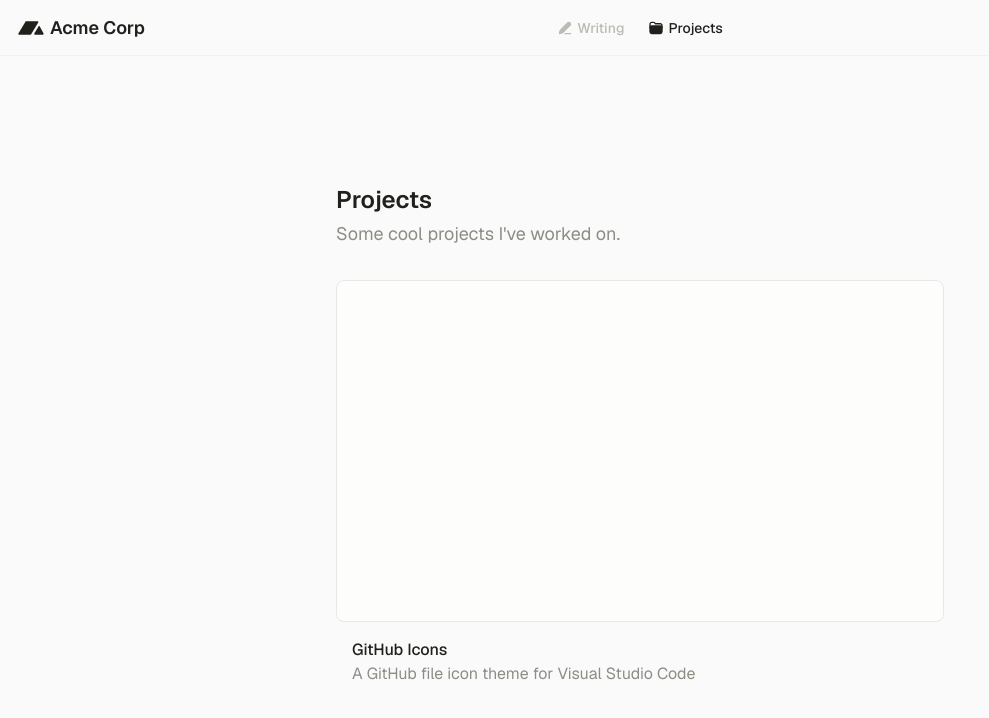
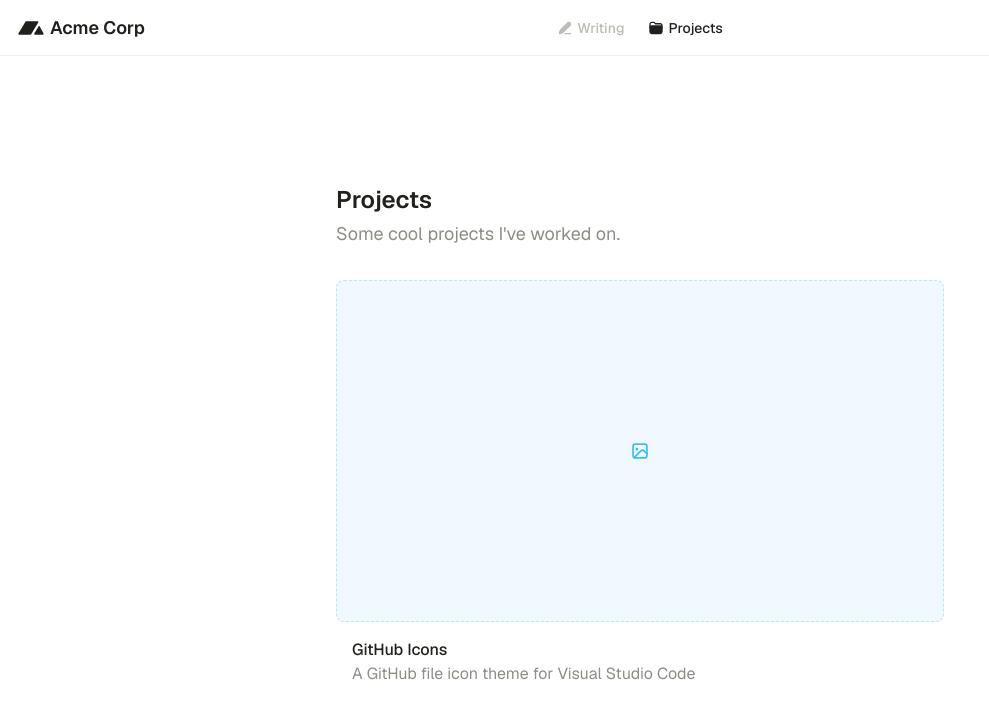
Before and after one commit to juwanpetty/juwanpetty.com, a Next.js app: page /projects in a window 1280 px wide. Shown: the top 718 px of the page, without its empty margins (0-989 px from the left). Built offline with nearby package versions, Linux system fonts and the light colour scheme.

Commit message:
minor changes

```diff
--- a/app/layout.tsx
+++ b/app/layout.tsx
@@ -21,7 +21,7 @@
     <html lang="en" suppressHydrationWarning>
       <body
         className={cn(
-          "bg-neutral-50 font-sans text-neutral-900 transition-colors dark:bg-neutral-900",
+          "bg-white font-sans text-neutral-900 transition-colors dark:bg-neutral-900",
           `${inter.variable} ${GeistSans.variable} ${GeistMono.variable}`
         )}
       >
--- a/app/projects/page.tsx
+++ b/app/projects/page.tsx
@@ -1,6 +1,7 @@
 import { Metadata } from "next";
 import { MainLayout } from "@components/MainLayout";
 import projects from "@data/projects.json";
+import { ImagePlaceholder } from "@components/ImagePlaceholder";
 
 export const metadata: Metadata = {
   title: "Projects — Juwan Petty",
@@ -22,7 +23,7 @@
       rel="noopener noreferrer"
       className="space-y-4"
     >
-      <div className="aspect-video w-full rounded-lg border border-sand-4 bg-sand-1" />
+      <ImagePlaceholder className="aspect-video" />
       <div className="px-4">
         <h2 className="text-base font-medium text-sand-12">{title}</h2>
         <p className="text-base text-sand-9">{description}</p>
--- a/components/BottomNavigation.tsx
+++ b/components/BottomNavigation.tsx
@@ -29,7 +29,7 @@
 
 export function BottomNavigation() {
   return (
-    <div className="fixed bottom-0 left-0 z-10 flex h-[var(--bottom-nav-height)] w-full items-center justify-center gap-6 border-t border-solid border-sand-3 bg-neutral-50 px-4 py-2 dark:bg-neutral-900 sm:hidden">
+    <div className="fixed bottom-0 left-0 z-10 flex h-[var(--bottom-nav-height)] w-full items-center justify-center gap-6 border-t border-solid border-neutral-200 bg-white px-4 py-2 dark:bg-neutral-900 sm:hidden">
       <NavLink href="/" hrefMatches={["/", "/writing"]}>
         <svg
           xmlns="http://www.w3.org/2000/svg"
--- /dev/null
+++ b/components/ImagePlaceholder.tsx
@@ -0,0 +1,46 @@
+import React from "react";
+import { cn } from "@utilities/merge-classnames";
+
+type Props = {
+  className?: string;
+};
+
+export function ImagePlaceholder({ className }: Props) {
+  return (
+    <div
+      className={cn(
+        "flex aspect-square w-full items-center justify-center rounded-lg border border-dashed border-sky-200 bg-sky-50 text-sky-400 dark:border-sky-700 dark:bg-sky-900 dark:text-sky-500",
+        className
+      )}
+    >
+      <svg
+        xmlns="http://www.w3.org/2000/svg"
+        width="18"
+        height="18"
+        viewBox="0 0 18 18"
+        className="size-5 min-w-5"
+      >
+        <g
+          fill="none"
+          strokeLinecap="round"
+          strokeLinejoin="round"
+          strokeWidth="1.5"
+          stroke="currentColor"
+        >
+          <path d="M3.762,14.989l6.074-6.075c.781-.781,2.047-.781,2.828,0l2.586,2.586" />
+          <rect x="2.75" y="2.75" width="12.5" height="12.5" rx="2" ry="2" />
+          <circle
+            cx="6.25"
+            cy="7.25"
+            r="1.25"
+            fill="currentColor"
+            data-stroke="none"
+            stroke="none"
+          />
+        </g>
+      </svg>
+    </div>
+  );
+}
+
+export default ImagePlaceholder;
--- a/components/MainLayout.tsx
+++ b/components/MainLayout.tsx
@@ -9,7 +9,7 @@
   return (
     <div>
       <TopNavigation />
-      <div className="min-h-dvh bg-neutral-50 pb-[var(--header-height)] dark:bg-neutral-900 sm:pb-0 sm:pt-[var(--bottom-nav-height)]">
+      <div className="min-h-dvh bg-white pb-[var(--header-height)] dark:bg-neutral-900 sm:pb-0 sm:pt-[var(--bottom-nav-height)]">
         {children}
       </div>
       <BottomNavigation />
--- a/components/TopNavigation.tsx
+++ b/components/TopNavigation.tsx
@@ -26,7 +26,7 @@
 
 export function TopNavigation() {
   return (
-    <header className="left-0 top-0 z-10 flex h-[var(--header-height)] w-full items-center justify-center gap-6 border-b border-solid border-sand-2 bg-neutral-50 px-4 dark:bg-neutral-900 sm:fixed sm:justify-start sm:border-sand-3">
+    <header className="left-0 top-0 z-10 flex h-[var(--header-height)] w-full items-center justify-center gap-6 border-b border-solid border-sand-2 bg-white px-4 dark:bg-neutral-900 sm:fixed sm:justify-start sm:border-sand-3">
       <Link href="/" className="flex items-center gap-1.5 text-sand-12">
         <svg
           width="28"
@@ -51,7 +51,7 @@
       </Link>
 
       <div className="absolute bottom-0 left-0 right-0 top-0 m-auto hidden w-min items-center gap-6 sm:flex">
-        <NavLink href="/" hrefMatches={["/", "/writing"]}>
+        <NavLink href="/" hrefMatches={["/"]}>
           <svg
             xmlns="http://www.w3.org/2000/svg"
             width="18"
--- a/next.config.mjs
+++ b/next.config.mjs
@@ -1,16 +1,5 @@
-import createMDX from "@next/mdx";
-
 /** @type {import('next').NextConfig} */
 const nextConfig = {
   reactStrictMode: true,
-  // Configure `pageExtensions` to include markdown and MDX files
-  pageExtensions: ["js", "jsx", "md", "mdx", "ts", "tsx"],
-  // Optionally, add any other Next.js config below
 };
-
-const withMDX = createMDX({
-  // Add markdown plugins here, as desired
-});
-
-// Merge MDX config with Next.js config
-export default withMDX(nextConfig);
+export default nextConfig;
--- a/package.json
+++ b/package.json
@@ -14,17 +14,11 @@
   },
   "dependencies": {
     "@headlessui/react": "^2.1.2",
-    "@mdx-js/loader": "^3.0.1",
-    "@mdx-js/react": "^3.0.1",
-    "@next/mdx": "^14.2.7",
-    "@radix-ui/colors": "^3.0.0",
     "@tailwindcss/typography": "^0.5.15",
-    "@types/mdx": "^2.0.13",
     "clsx": "^2.1.0",
     "date-fns": "^3.6.0",
     "geist": "^1.2.2",
     "next": "^14.2.11",
-    "next-mdx-remote": "^5.0.0",
     "next-themes": "^0.3.0",
     "react": "^18.2.0",
     "react-dom": "^18.2.0",
--- a/styles/styles.scss
+++ b/styles/styles.scss
@@ -64,7 +64,7 @@
 
 a {
   color: inherit;
-  text-decoration: none;
+  // text-decoration: none;
 }
 
 :focus:not(:focus-visible) {
@@ -73,9 +73,8 @@
 
 button {
   cursor: pointer;
-  background-color: transparent;
-  border: none;
-  font-family: var(--font-sans-serif);
+  // background-color: transparent;
+  // border: none;
 
   :focus-visible {
     outline: auto;
--- a/types/types.ts
+++ b/types/types.ts
@@ -6,6 +6,7 @@
     publishedAt: string;
   };
   content: ReactElement<any, string | JSXElementConstructor<any>>;
+  source: string;
   slug: string;
 }
 
--- a/utilities/get-posts.ts
+++ b/utilities/get-posts.ts
@@ -1,3 +1,4 @@
+import { ImagePlaceholder } from '@components/ImagePlaceholder';
 import fs from 'fs';
 import path from 'path';
 import { compileMDX } from 'next-mdx-remote/rsc';
@@ -16,11 +17,13 @@
     publishedAt: string;
   }>({
     source: fileContent,
-    options: { parseFrontmatter: true },
+    options: { parseFrontmatter: true, },
+    components: { ImagePlaceholder },
   });
 
   return {
     frontmatter,
+    source: fileContent,
     content,
     slug: path.parse(fileName).name,
   };
```
Also changed, not shown: 1 other file (tests, documents, lock files or other folders).
